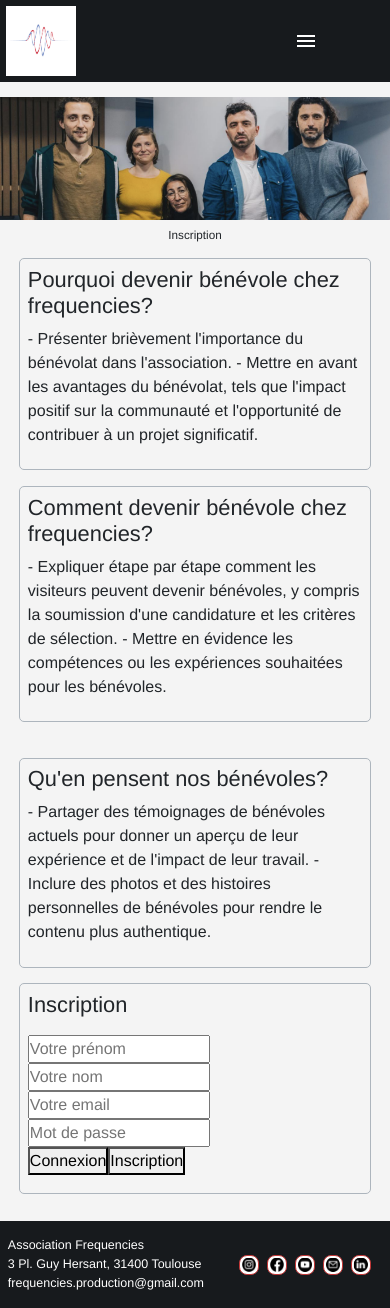
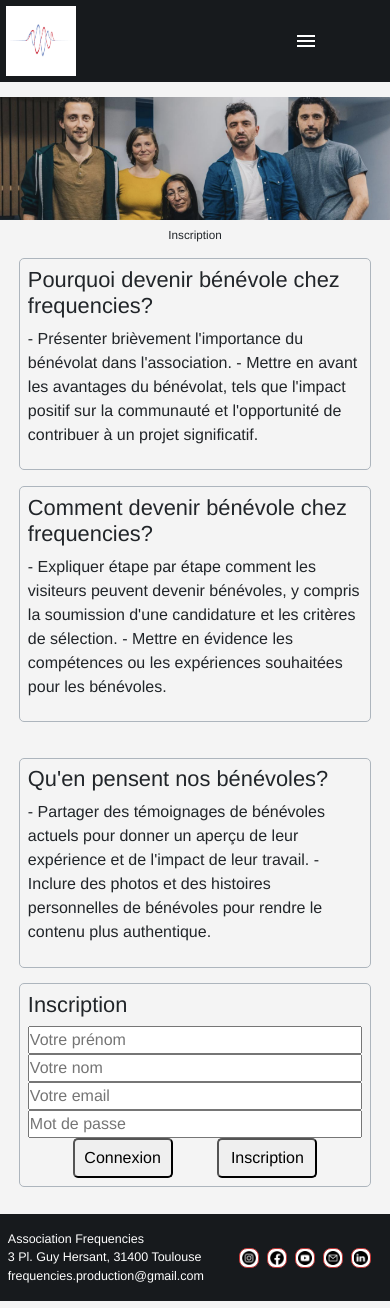
Before and after one commit to FrequenciesProduction/sitewebfrequencies, a Nuxt app: page /benevole in a window 390 px wide. Built offline with nearby package versions, Linux system fonts and the light colour scheme.

Commit message:
feat/002: Fix du responsive du formulaire pour la page benevole

```diff
--- a/assets/styles/benevole.modules.scss
+++ b/assets/styles/benevole.modules.scss
@@ -20,6 +20,7 @@
 .card__content-mini {
   display: flex;
   flex-direction: column;
+  justify-content: space-between;
   min-height: 45%;
   margin: 2vw;
   padding: 2vw;
@@ -33,14 +34,21 @@
   font-size: 20px;
 }
 
-.form {
-  display: flex;
-  flex-direction: column;
-  height: 100%;
+.input {
+  height: 40px;
 }
 
-.input {
-  margin: 0;
+.btn--group {
+  display: flex;
+  justify-content: space-evenly;
+  margin-top: 20pxrn dev;
+}
+
+.btn--green,
+.btn--green--alt {
+  width: 100px;
+  height: 40px;
+  border-radius: 5px;
 }
 
 @media (max-width: 37.5rem) {
--- a/components/intro/intro.vue
+++ b/components/intro/intro.vue
@@ -6,13 +6,13 @@
       de tous
     </p>
     <ul class="button-box">
-      <li>
+      <!-- <li>
         <introButton
             btnClass="intro--button"
             label="Aller à la page devenir bénévole"
             lien="/benevole"
             texte="Devenir bénévole" />
-      </li>
+      </li>-->
       <!--lien="https://docs.google.com/forms/d/e/1FAIpQLSc9T5X5v1Ydinnh5OY0PR2RWsXEp_Ac5zkPIKZrpblGRT2S4g/viewform"-->
       <!--
       <li>
@@ -40,6 +40,4 @@
   @import './intro.modules.scss';
 </style>
 
-<script setup>
-import introButton from '~/components/buttons/introButton.vue'
-</script>
+<script setup></script>
--- a/pages/benevole.vue
+++ b/pages/benevole.vue
@@ -39,7 +39,7 @@
 
         <div class="card__content-mini">
           <h3>Inscription</h3>
-          <form @submit.prevent="login">
+          <!-- <form @submit.prevent="login">-->
             <input v-model="firstname" placeholder="Votre prénom" type="firstname">
             <input v-model="lastname" placeholder="Votre nom" type="lastname">
 
@@ -50,7 +50,7 @@
               <button class="btn--green" type="submit">Connexion</button>
               <button class="btn--green--alt" @click="signup('Signup')">Inscription</button>
             </div>
-          </form>
+          <!-- </form>-->
         </div>
       </div>
     </div>
```
